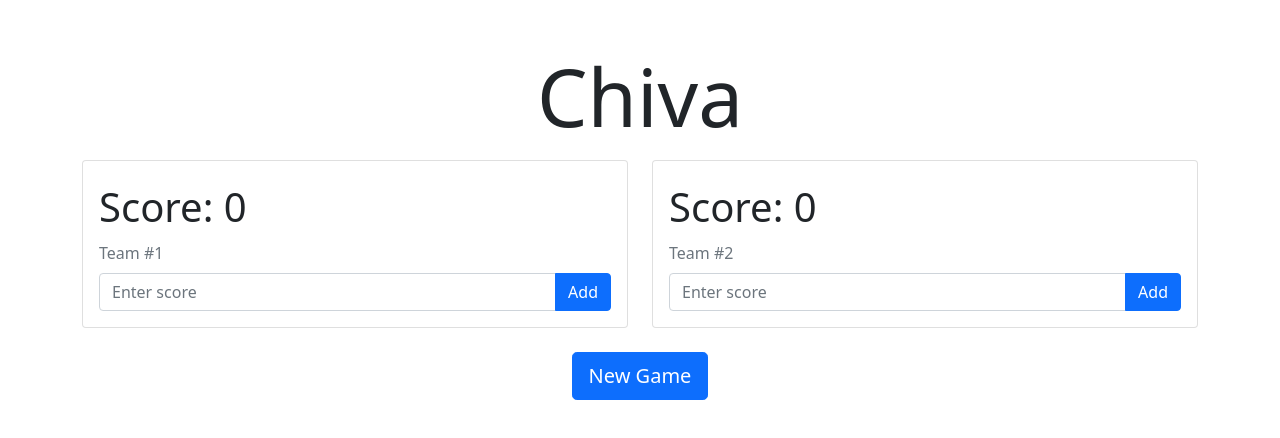
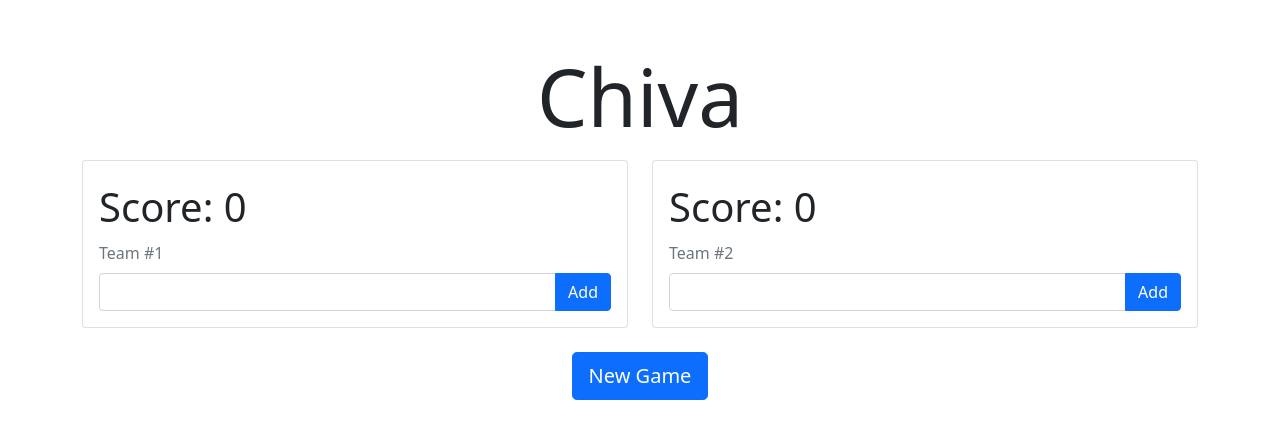
Before and after one commit to wlaboy/Chiva, a React (Vite) app: page / in a window 1280 px wide. Shown: the top 438 px of the page. Built offline with nearby package versions, Linux system fonts and the light colour scheme.

Commit message:
Removed placeholder in input field.

```diff
--- a/src/components/Team.jsx
+++ b/src/components/Team.jsx
@@ -23,7 +23,6 @@ function Team({ team, setTeam }) {
             pattern="\d*"
             min="0"
             max="500"
-            placeholder="Enter score"
             value={text}
             onChange={(e) => setText(e.currentTarget.value)}
           />
```
